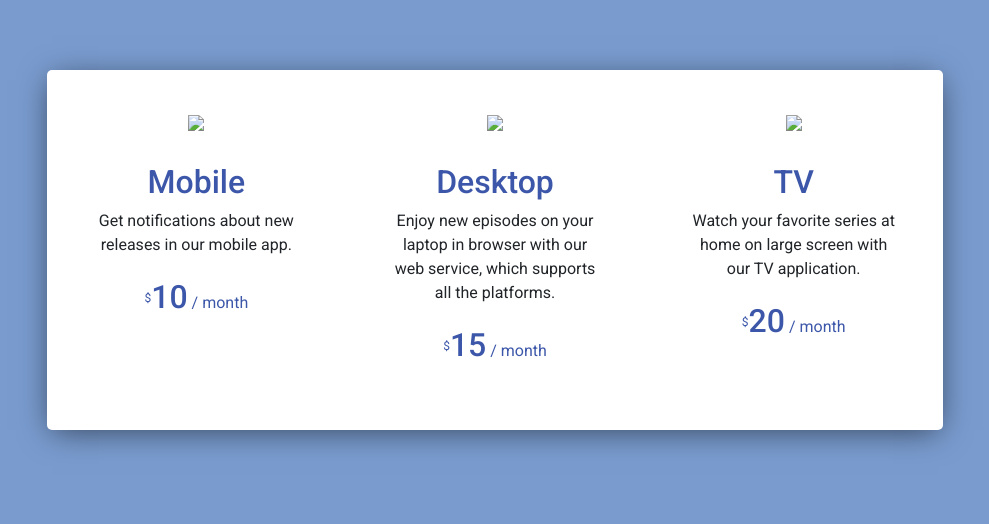
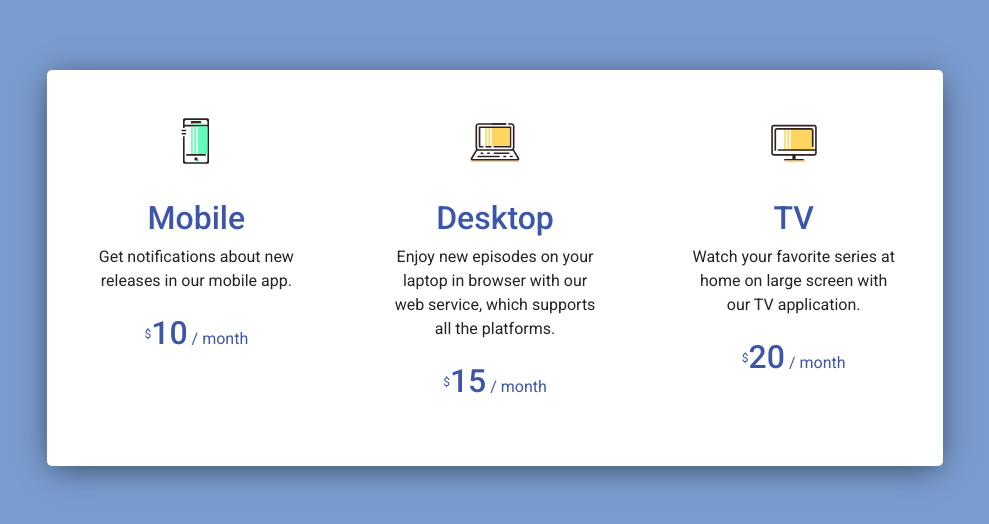
Before and after one commit to sweetemulsion/simplemodule, a plain HTML site: page index.html in a window 1280 px wide. Shown: the part 170-694 px from the top of the page, without its empty margins (145-1134 px from the left). Drawn offline with nearby package versions, Linux system fonts and the light colour scheme.

Commit message:
Update index.html

```diff
--- a/index.html
+++ b/index.html
@@ -13,21 +13,21 @@
   <div class="container-fluid">
     <div class="row">
       <div class="col">
-  <img src="img/device.svg">
+  <img src="device.svg">
   <h2>Mobile</h2>
   <p>Get notifications about new releases in our mobile app.</p>
   <p class="pricing"><sup class="item__currency">$</sup><span>10</span> / month</p>
       </div>
 
     <div class="col">
-  <img src="img/laptop.svg">
+  <img src="laptop.svg">
   <h2>Desktop</h2>
   <p>Enjoy new episodes on your laptop in browser with our web service, which supports all the platforms.</p>
   <p class="pricing"><sup class="item__currency">$</sup><span>15</span> / month</p>
     </div>
 
     <div class="col">
-  <img src="img/monitor.svg">
+  <img src="monitor.svg">
   <h2>TV</h2>
   <p>Watch your favorite series at home on large screen with our TV application.</p>
   <p class="pricing"><sup class="item__currency">$</sup><span>20</span> / month</p>
```
